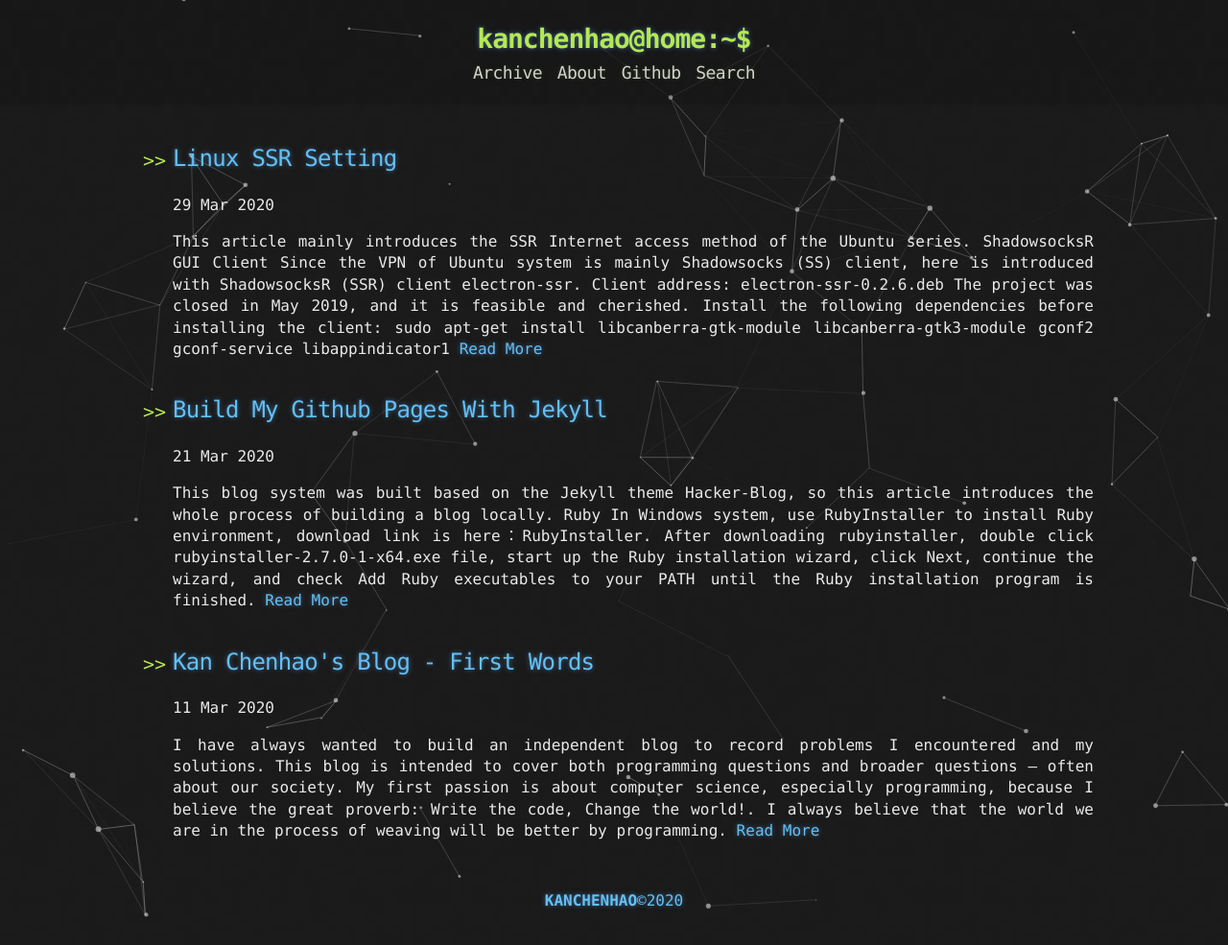
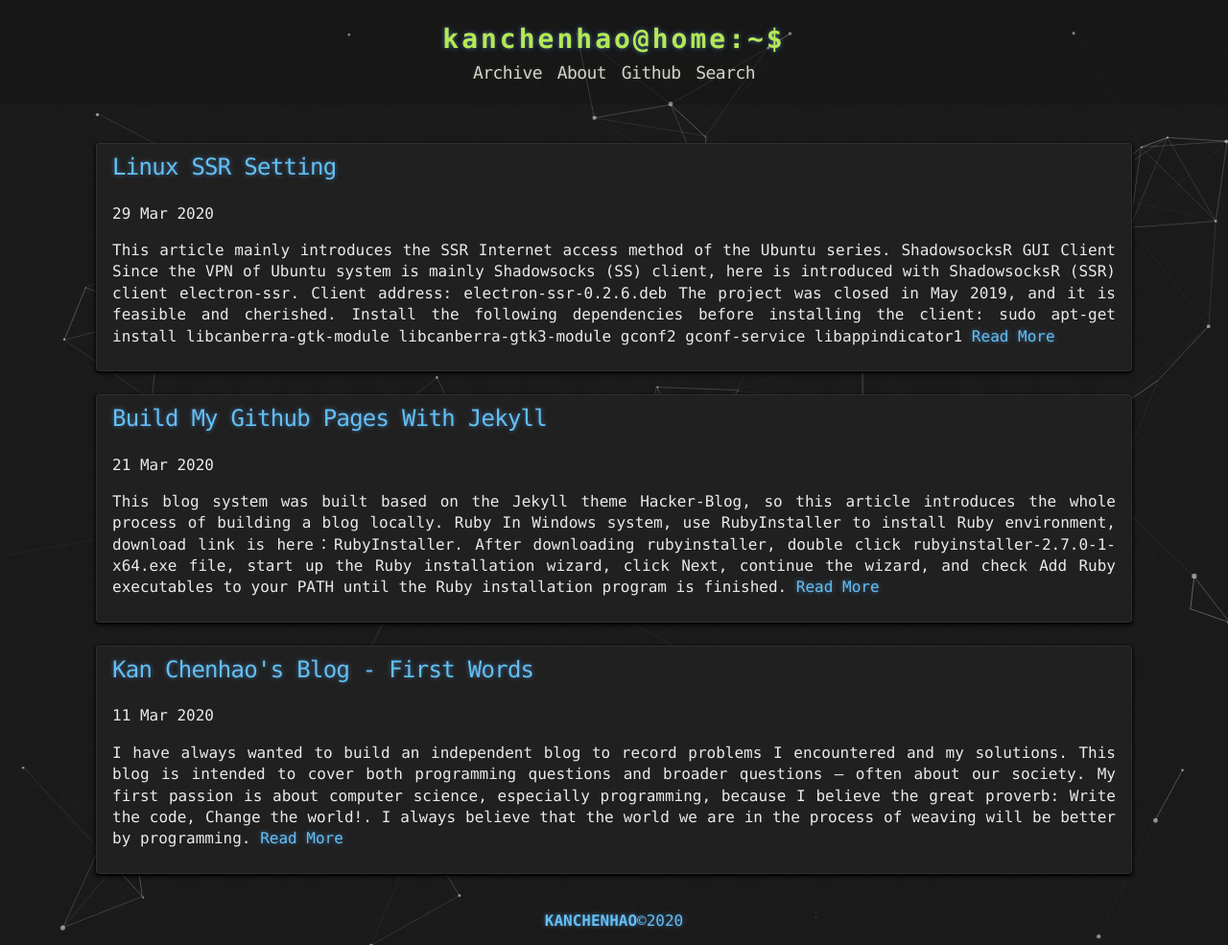
Before and after one commit to kanchenhao/blog, a Jekyll site: the page built from index.html, in a window 1280 px wide. Shown: the whole page at 96% size. Built offline with Jekyll 4.4.1, drawn with Linux system fonts in a browser that asks for light colours; the list of posts is cut into pages by our own code.

Commit message:
new style

```diff
--- a/_sass/base.scss
+++ b/_sass/base.scss
@@ -26,7 +26,7 @@
 
 .container {
   width: 90%;
-  max-width: 1000px;
+  max-width: 1080px;
   margin: 0 auto;
 }
 
--- a/css/main.scss
+++ b/css/main.scss
@@ -4,6 +4,25 @@
 @import "base";
 
 /* CSS embed contents*/
+
+html{
+  overflow-y: scroll;
+}
+
+:root{
+  overflow-y: auto;
+  overflow-x: hidden;
+}
+
+:root body{
+  position: absolute;
+}
+
+body {
+  width: 100vw;
+  overflow: hidden;
+  font: 16px/1.5 "Bitstream Vera Sans Mono", "Lucida Console", Terminal, monospace, 'Microsoft YaHei';
+}
 
 video {
   max-width: 100%;
@@ -24,18 +43,70 @@
   z-index: -1;
 }
 
-strong{
+strong {
   color: #9621ef;
 }
 
-.utterances{
+.utterances {
   max-width: 100%;
 }
 
-body{
-  font: 16px/1.5 "Bitstream Vera Sans Mono", "Lucida Console", Terminal, monospace, 'Microsoft YaHei';
+code {
+  font-family: 16px/1.5 "Bitstream Vera Sans Mono", "Lucida Console", Terminal, monospace, 'Microsoft YaHei';
 }
 
-code{
-  font-family:"JetBrains Mono";
+code {
+  font-family: "JetBrains Mono";
 }
+
+.home-page-ul{
+  padding: 0;
+
+}
+.home-page-ul li {
+  margin-bottom: 24px;
+  border: 1px solid #303030;
+  border-radius: 0.2em;
+  box-shadow: 0 1px 2px 0 #000, 0 2px 5px 0 #000;
+  background: #202020;
+  padding: 0.5em 1em;
+  list-style: none;
+}
+
+@media screen and (min-width: 600px){
+  .post-page-article{
+    border: 1px solid #303030;
+    border-radius: 0.2em;
+    box-shadow: 0 1px 2px 0 #000, 0 2px 5px 0 #000;
+    background: #202020;
+    padding: 0.5em 1em;
+    list-style: none;
+  }
+}
+
+::-webkit-scrollbar {
+  width: 6px;
+  height: 6px;
+}
+
+::-webkit-scrollbar-track {
+  border-radius: 3px;
+  background: rgba(255, 255, 255, 0.06);
+  box-shadow: inset 0 0 5px rgba(255, 255, 255, 0.08);
+  -webkit-box-shadow: inset 0 0 5px rgba(255, 255, 255, 0.08);
+}
+
+::-webkit-scrollbar-thumb {
+  border-radius: 3px;
+  background: rgba(255, 255, 255, 0.12);
+  box-shadow: inset 0 0 10px rgba(255, 255, 255, 0.2);
+  -webkit-box-shadow: inset 0 0 10px rgba(255, 255, 255, 0.2);
+}
+
+header h1{
+  letter-spacing: 3px
+}
+
+img{
+  cursor: pointer;
+}
--- a/css/search.scss
+++ b/css/search.scss
@@ -56,3 +56,7 @@
     margin: 20px 0;
     line-height: 1.5;
 }
+
+#results-container li {
+    line-height: 2em;
+}
--- a/index.html
+++ b/index.html
@@ -2,9 +2,9 @@
 layout: default
 ---
 
-<ul>
+<ul class="home-page-ul">
   {% for post in paginator.posts %}
-  <li style="margin-bottom: 36px;">
+  <li>
     <h2><a href="{{ post.url | prepend: site.baseurl | replace: '//', '/' }}">{{ post.title }}</a></h2>
     <time datetime="{{ post.date | date_to_xmlschema }}">{{ post.date | date_to_string }}</time>
     <!-- <p>{{ post.content | strip_html | truncatewords:64 }} <a href="{{ post.url | prepend: site.baseurl | replace: '//', '/' }}">Read More</a></p> -->
```
Also changed, not shown: _layouts/post.html (+4 -3 lines).
